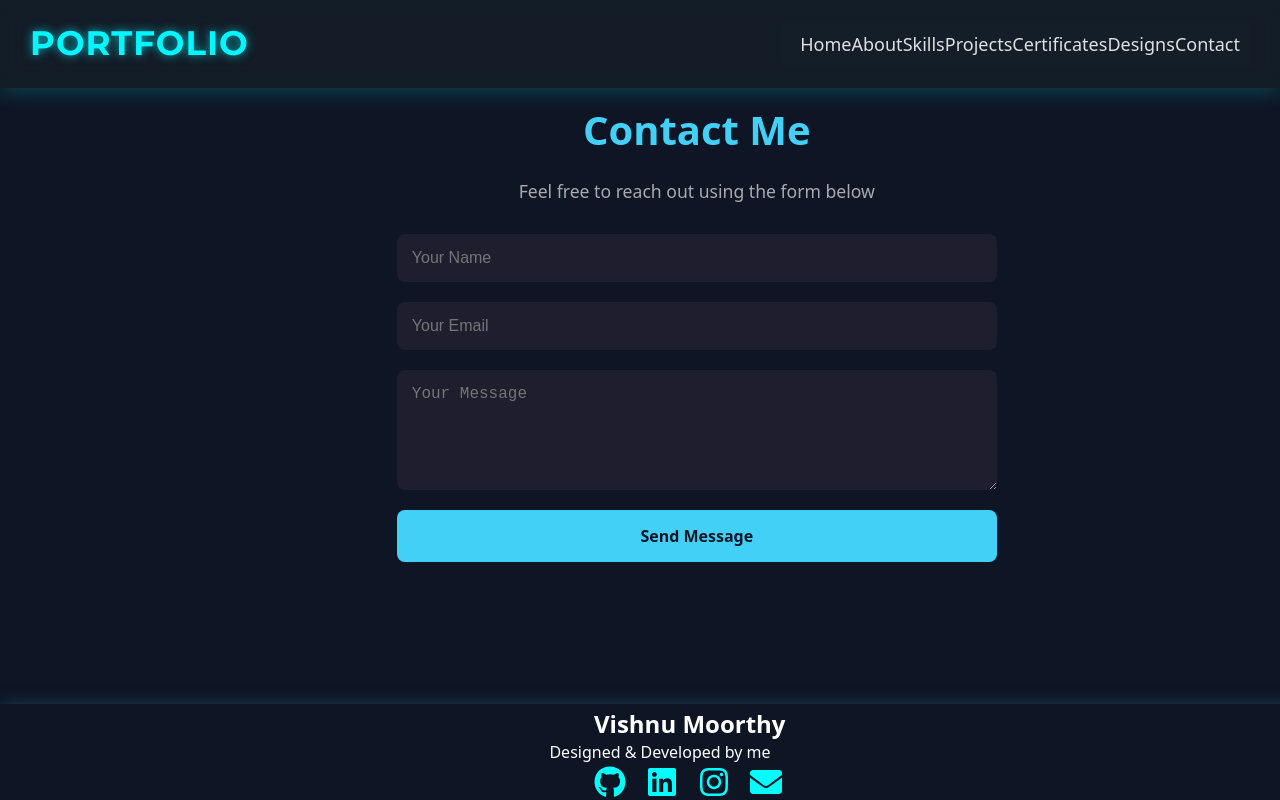
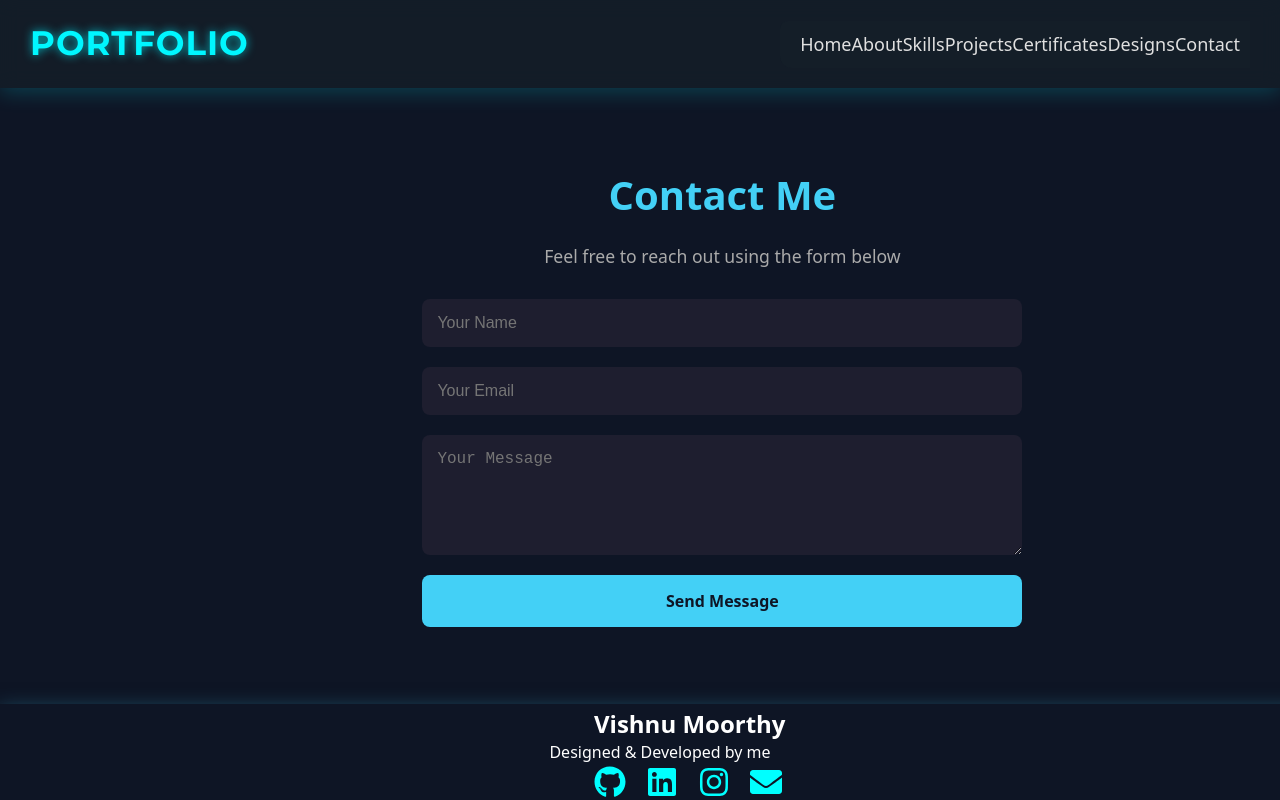
Before and after one commit to vishnu-1603/vishnuportfolio2, a React (Vite) app: page /contact in a window 1280 px wide. Built offline with nearby package versions, Linux system fonts and the light colour scheme.

Commit message:
Update Contact.css

```diff
--- a/src/components/Contact/Contact.css
+++ b/src/components/Contact/Contact.css
@@ -1,7 +1,7 @@
 .contact {
     position: absolute;
-    top: 1%;
-    left: 26%;
+    top: 10%;
+    left: 28%;
   padding: 60px 5%;
   color: #fff;
   text-align: center;
```
